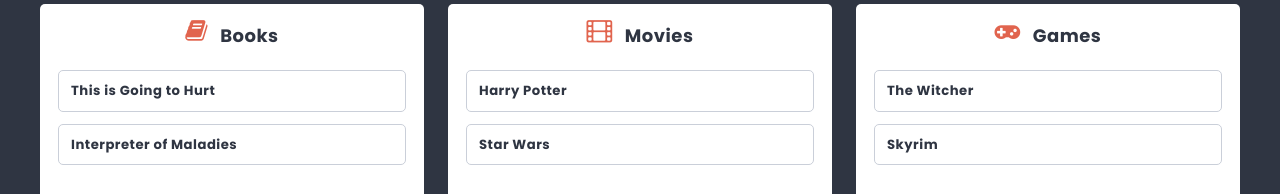
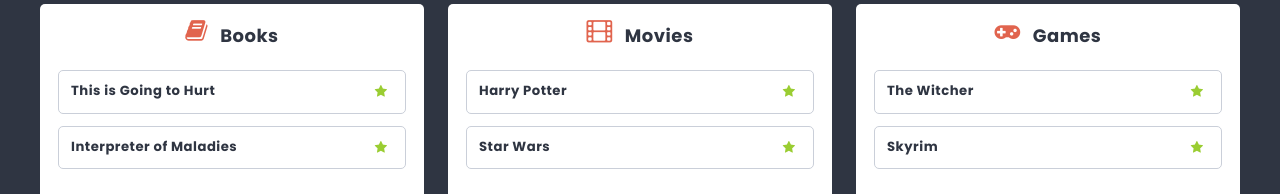
Before and after one commit to KevinKaluzny/project-react, a React (Create React App) app: page /list/1 in a window 1280 px wide. Shown: the part 375-569 px from the top of the page. Built offline with nearby package versions, Linux system fonts and the light colour scheme.

Commit message:
Unfinished work

```diff
--- a/src/components/Card/Card.js
+++ b/src/components/Card/Card.js
@@ -1,8 +1,21 @@
 import styles from './Card.module.scss';
+import { toggleCardFavorite } from '../../redux/store';
+import { useDispatch } from 'react-redux';
 
 const Card = props => {
+    const dispatch = useDispatch();
+
+    const handleClick = () => {
+        dispatch(toggleCardFavorite(props.id));
+    }
+
     return (
-        <li className={styles.card} key={props.id}>{props.children}</li>
+        <li className={styles.card} key={props.id}>
+            {props.children}
+            <button onClick={handleClick} className={styles.star}>
+                <i className={styles.favorite + ' fa fa-star'} aria-hidden="true"></i>
+            </button>
+        </li>
     );
 }
 
--- a/src/components/Card/Card.module.scss
+++ b/src/components/Card/Card.module.scss
@@ -11,3 +11,12 @@
     justify-content: space-between;
     font-weight: bold;
 }
+
+.star {
+    border: none;
+    background-color: $color-light;
+}
+
+.favorite {
+    color: yellowgreen;
+}
--- a/src/redux/initialState.js
+++ b/src/redux/initialState.js
@@ -27,12 +27,12 @@ const initialState = {
     ],
 
     cards: [
-      { id: 1, columnId: 1, title: 'This is Going to Hurt' },
-      { id: 2, columnId: 1, title: 'Interpreter of Maladies' },
-      { id: 3, columnId: 2, title: 'Harry Potter' },
-      { id: 4, columnId: 2, title: 'Star Wars' },
-      { id: 5, columnId: 3, title: 'The Witcher' },
-      { id: 6, columnId: 3, title: 'Skyrim' }
+      { id: 1, columnId: 1, title: 'This is Going to Hurt', isFavorite: true },
+      { id: 2, columnId: 1, title: 'Interpreter of Maladies', isFavorite: false },
+      { id: 3, columnId: 2, title: 'Harry Potter', isFavorite: false },
+      { id: 4, columnId: 2, title: 'Star Wars', isFavorite: false },
+      { id: 5, columnId: 3, title: 'The Witcher', isFavorite: false },
+      { id: 6, columnId: 3, title: 'Skyrim', isFavorite: false }
     ],
 
     searchString: '',
--- a/src/redux/store.js
+++ b/src/redux/store.js
@@ -17,6 +17,7 @@ export const getAllLists = ({ lists }) => lists;
 export const addColumn = payload => ({ type: 'ADD_COLUMN', payload });
 export const addCard = payload => ({ type: 'ADD_CARD', payload });
 export const addList = payload => ({ type: 'ADD_LIST', payload });
+export const toggleCardFavorite = payload => ( {type: 'TOGGLE_CARD_FAVORITE', payload });
 
 const reducer = (state, action) => {
   switch (action.type) {
@@ -28,6 +29,8 @@ const reducer = (state, action) => {
       return { ...state, searchString: action.payload };
     case 'ADD_LIST':
       return { ...state, lists: [...state.lists, { id: shortid(), ...action.payload }] };
+    case 'TOGGLE_CARD_FAVORITE':
+      return { ...state, cards: state.cards.map(card => (card.id === action.payload) ? { ...card, isFavorite: !card.isFavorite } : card) };
   }
   return state;
 };
```
Also changed, not shown: 1 other file (tests, documents, lock files or other folders).
